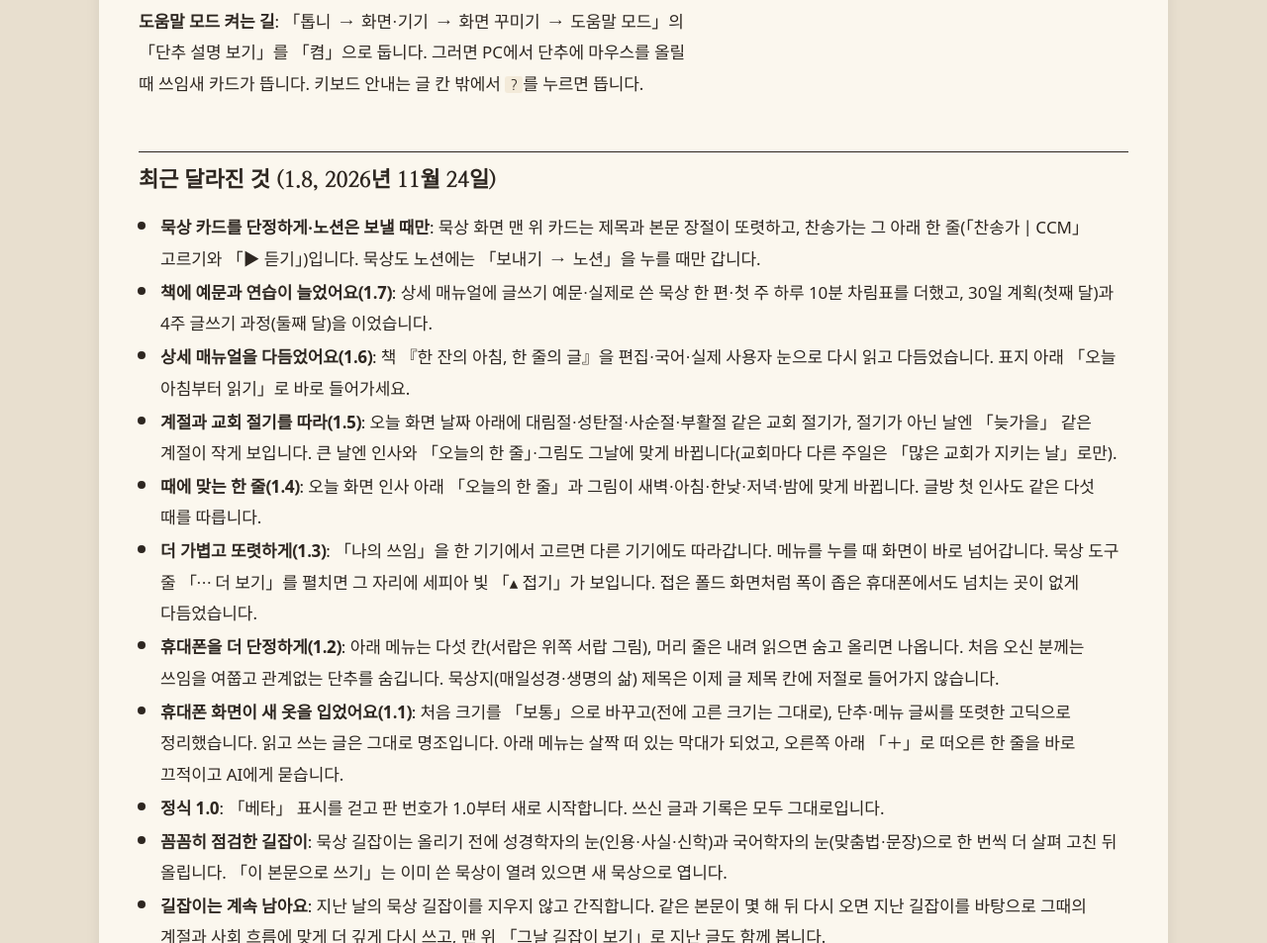
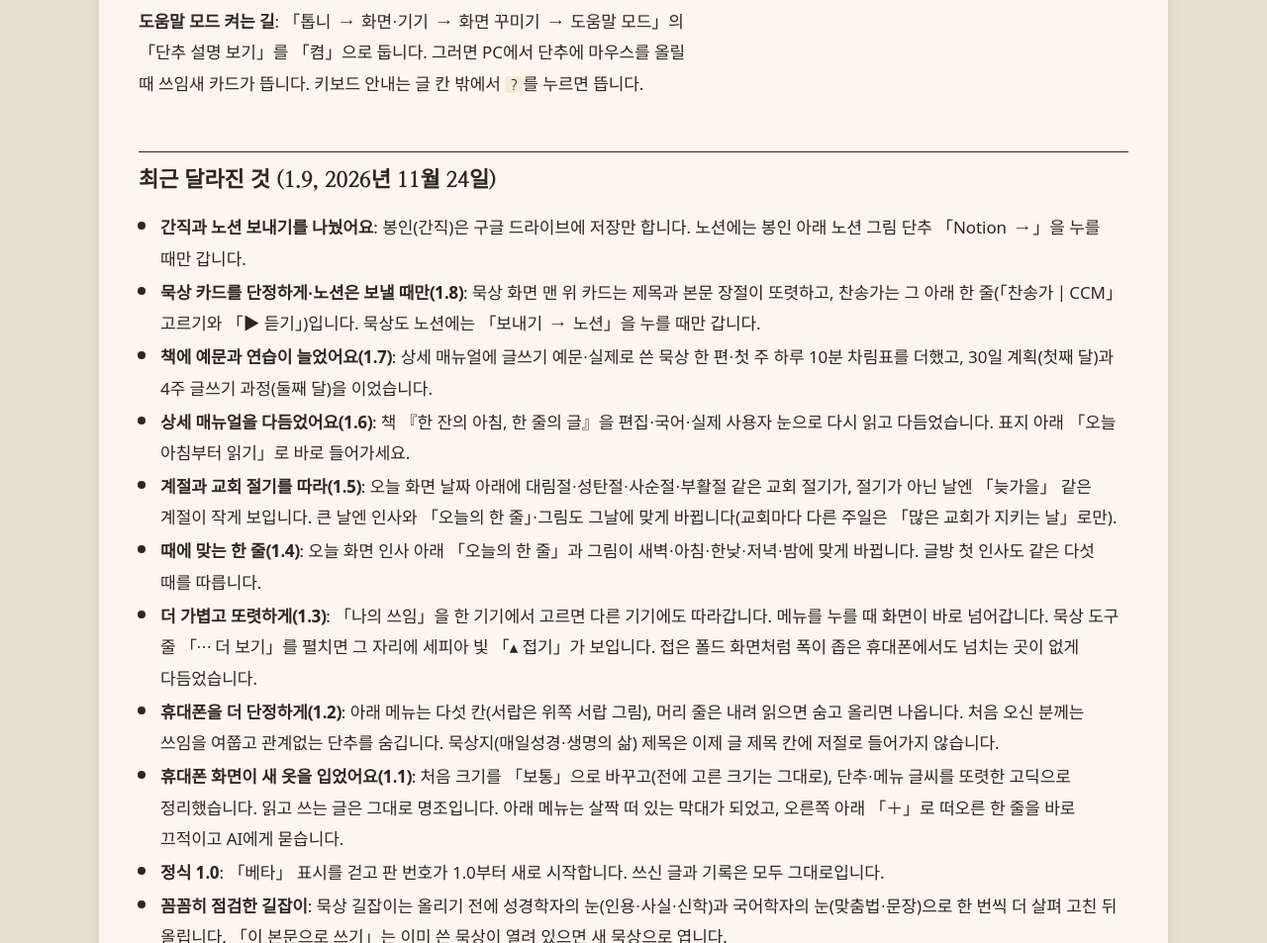
Before and after one commit to 4gospel/seojae, a plain HTML site: page manual/quick.html in a window 1280 px wide. Shown: the part 4026-4979 px from the top of the page at 99% size. Drawn offline with Linux system fonts and the light colour scheme; a web font is replaced by a local one.

Commit message:
매뉴얼 — 간직과 노션 보내기(1.9) 최근 달라진 것
Co-Authored-By: Claude Opus 5.5 <noreply@anthropic.com>

```diff
--- a/manual/quick.html
+++ b/manual/quick.html
@@ -423,9 +423,10 @@ h2.s-h{font-weight:800;font-size:22px;line-height:1.4;margin:1.2em 0 .7em;paddin
 </table>
 </div>
 </section>
-<section class="s-sec c12"><h2 class="s-h">최근 달라진 것 (1.8, 2026년 11월 24일)</h2>
+<section class="s-sec c12"><h2 class="s-h">최근 달라진 것 (1.9, 2026년 11월 24일)</h2>
 <ul>
-<li><strong>묵상 카드를 단정하게·노션은 보낼 때만</strong>: 묵상 화면 맨 위 카드는 제목과 본문 장절이 또렷하고, 찬송가는 그 아래 한 줄(「찬송가 | CCM」 고르기와 「▶ 듣기」)입니다. 묵상도 노션에는 「보내기 <span class="arr">→</span> 노션」을 누를 때만 갑니다.</li>
+<li><strong>간직과 노션 보내기를 나눴어요</strong>: 봉인(간직)은 구글 드라이브에 저장만 합니다. 노션에는 봉인 아래 노션 그림 단추 「Notion <span class="arr">→</span>」을 누를 때만 갑니다.</li>
+<li><strong>묵상 카드를 단정하게·노션은 보낼 때만(1.8)</strong>: 묵상 화면 맨 위 카드는 제목과 본문 장절이 또렷하고, 찬송가는 그 아래 한 줄(「찬송가 | CCM」 고르기와 「▶ 듣기」)입니다. 묵상도 노션에는 「보내기 <span class="arr">→</span> 노션」을 누를 때만 갑니다.</li>
 <li><strong>책에 예문과 연습이 늘었어요(1.7)</strong>: 상세 매뉴얼에 글쓰기 예문·실제로 쓴 묵상 한 편·첫 주 하루 10분 차림표를 더했고, 30일 계획(첫째 달)과 4주 글쓰기 과정(둘째 달)을 이었습니다.</li>
 <li><strong>상세 매뉴얼을 다듬었어요(1.6)</strong>: 책 『한 잔의 아침, 한 줄의 글』을 편집·국어·실제 사용자 눈으로 다시 읽고 다듬었습니다. 표지 아래 「오늘 아침부터 읽기」로 바로 들어가세요.</li>
 <li><strong>계절과 교회 절기를 따라(1.5)</strong>: 오늘 화면 날짜 아래에 대림절·성탄절·사순절·부활절 같은 교회 절기가, 절기가 아닌 날엔 「늦가을」 같은 계절이 작게 보입니다. 큰 날엔 인사와 「오늘의 한 줄」·그림도 그날에 맞게 바뀝니다(교회마다 다른 주일은 「많은 교회가 지키는 날」로만).</li>
```
Also changed, not shown: 2 other files.
